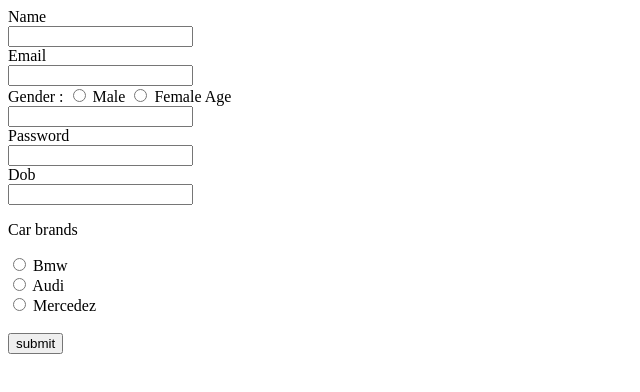
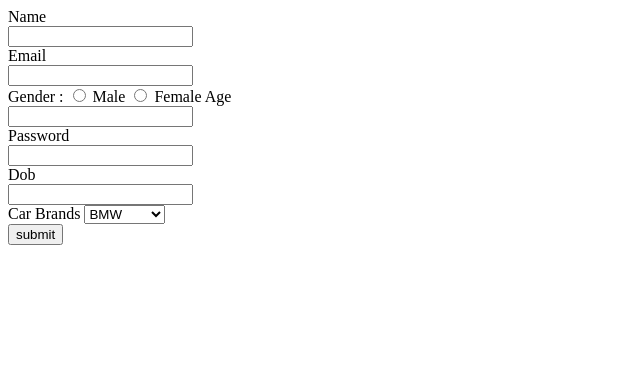
Before and after one commit to acciojob/signup-form-car-pradhumn1507, a website: page main.html in a window 1280 px wide. Shown: the whole page, without its empty margins (0-640 px from the left). Drawn offline with Linux system fonts and the light colour scheme.

Commit message:
Update main.html

```diff
--- a/main.html
+++ b/main.html
@@ -22,13 +22,12 @@
 		<input type="number" id="password" name="password" required></br>
 		<label for="dob"> Dob</label></br>
 		<input type="number" id="dob" name="dob" required></br>
-		<p> Car brands</p>
-		<input type="radio" id="bmw" name="bmw" >
-		<label for="bmw"> Bmw</label></br>
-		<input type="radio" id="audi" name="audi" >
-		<label for="audi"> Audi</label></br>
-		<input type="radio" id="mercedez" name="mercedez" >
-		<label for="mercedez"> Mercedez</label></br> </br>
+		<label for="car">Car Brands</label>
+		<select name="car" id="car">
+			<option value="BMW">BMW</option>
+			<option value="Audi">Audi</option>
+			<option value="mercedez">Mercedez</option>
+</select><br>
 		<input type="submit" value="submit">
 		</form>
     <script type="text/javascript" src="./script.js">
```
